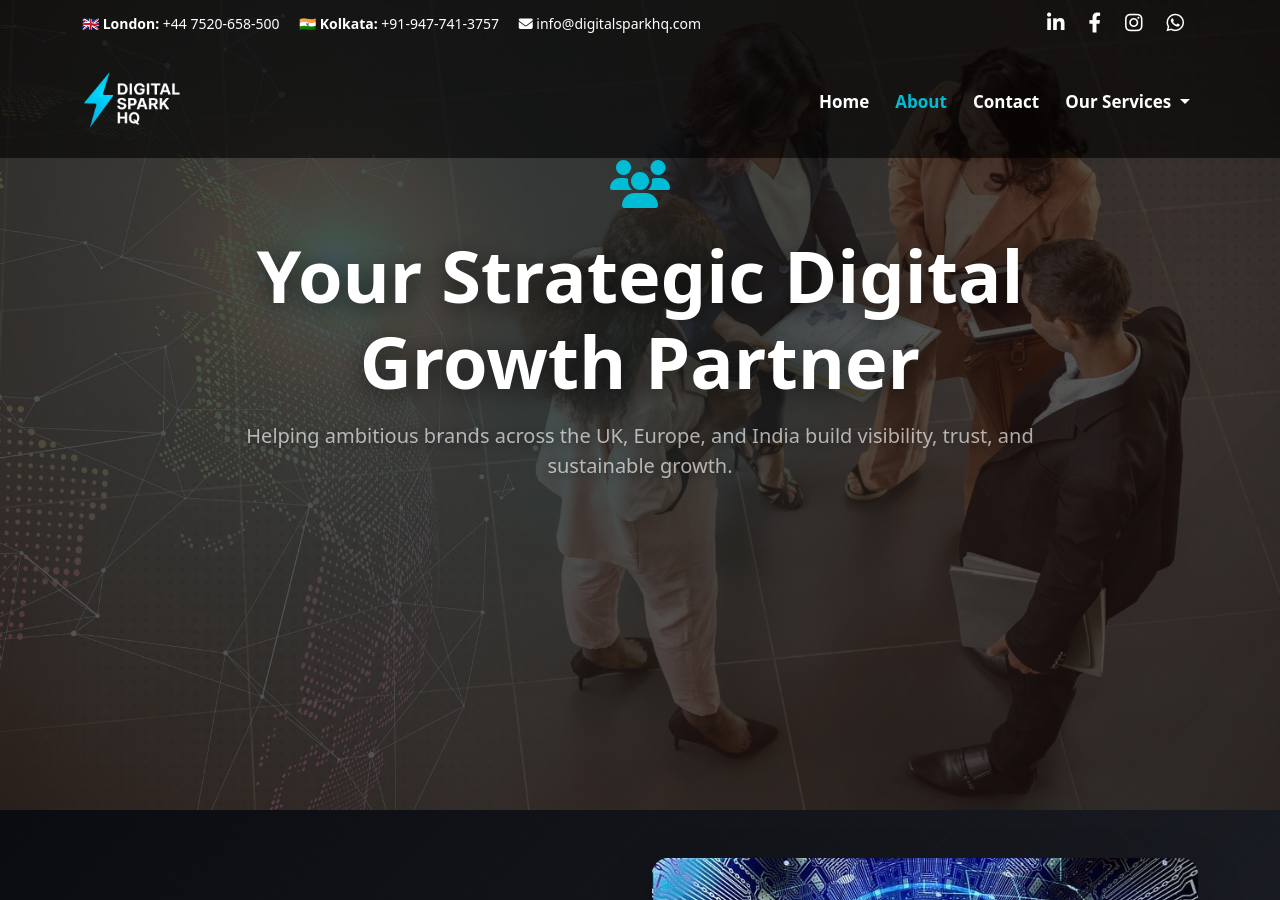
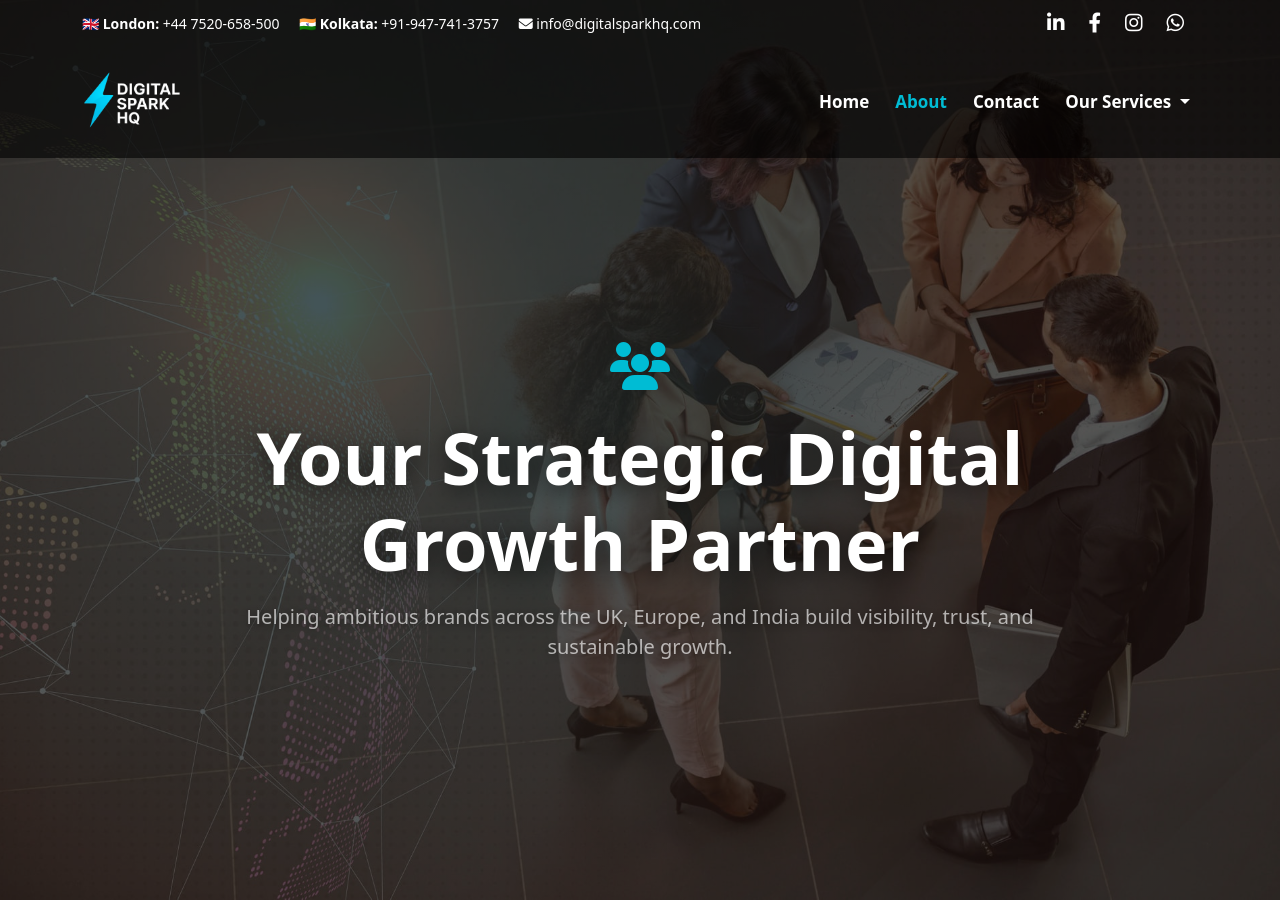
Before and after one commit to Iambiswajit-C/digitalsparkhq, a Jekyll site: the page built from about.md, in a window 1280 px wide and 900 px high. Built offline with Jekyll 4.4.1, drawn with Linux system fonts in a browser that asks for light colours.

Commit message:
Update style.css

```diff
--- a/assets/css/style.css
+++ b/assets/css/style.css
@@ -771,37 +771,35 @@ html, body {
 }
 
 /* =================================
-   UNIVERSAL PAGE HERO (services/about/contact)
+   UNIVERSAL PAGE HERO (FIXED PRO)
 ================================= */
 
 .page-hero{
-  min-height: 90vh;
+  height: 100vh; /* full screen */
+  position: relative;
+  overflow: hidden;
 
-  /* spacing for navbar */
-  padding-top: 160px;   /* increased */
-  padding-bottom: 100px;
+  background-position: center;
+  background-size: cover;
+  background-repeat: no-repeat;
 
-  position:relative;
-  overflow:hidden;
-
-  background-position:center;
-  background-size:cover;
-  background-repeat:no-repeat;
-
-  text-align:center;
+  display: flex;
+  align-items: center;   /* vertical center again */
+  justify-content: center;
+  text-align: center;
 }
 
-/* content width */
+/* shift ONLY content, not whole section */
 .page-hero .hero-content{
-  max-width:850px;
-  margin:0 auto;
+  padding-top: 120px;   /* navbar space */
+  max-width: 850px;
+  margin: 0 auto;
 }
 
-/* short height devices (Nest Hub etc) */
-@media (max-height:700px){
-  .page-hero{
-    padding-top:140px;
-    padding-bottom:70px;
+/* small height devices */
+@media (max-height: 700px){
+  .page-hero .hero-content{
+    padding-top: 90px;
   }
 }
 
```
